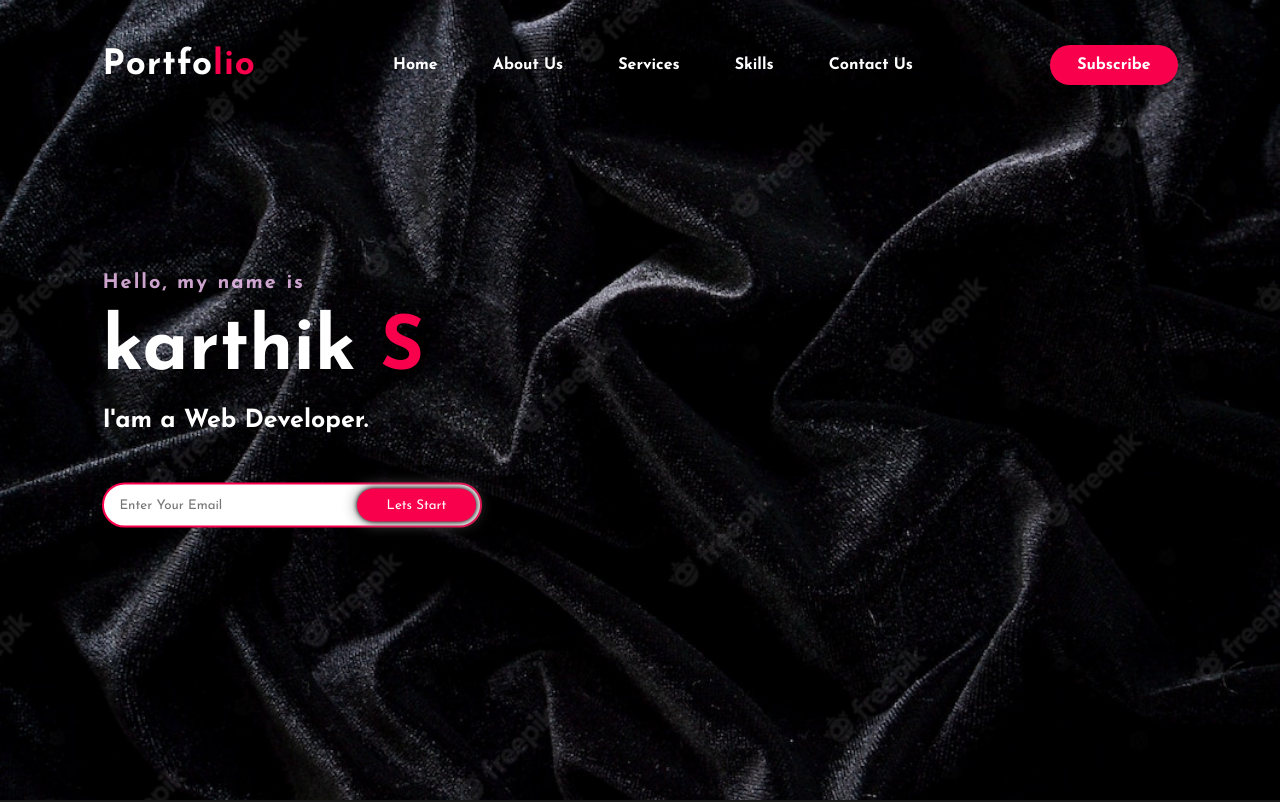
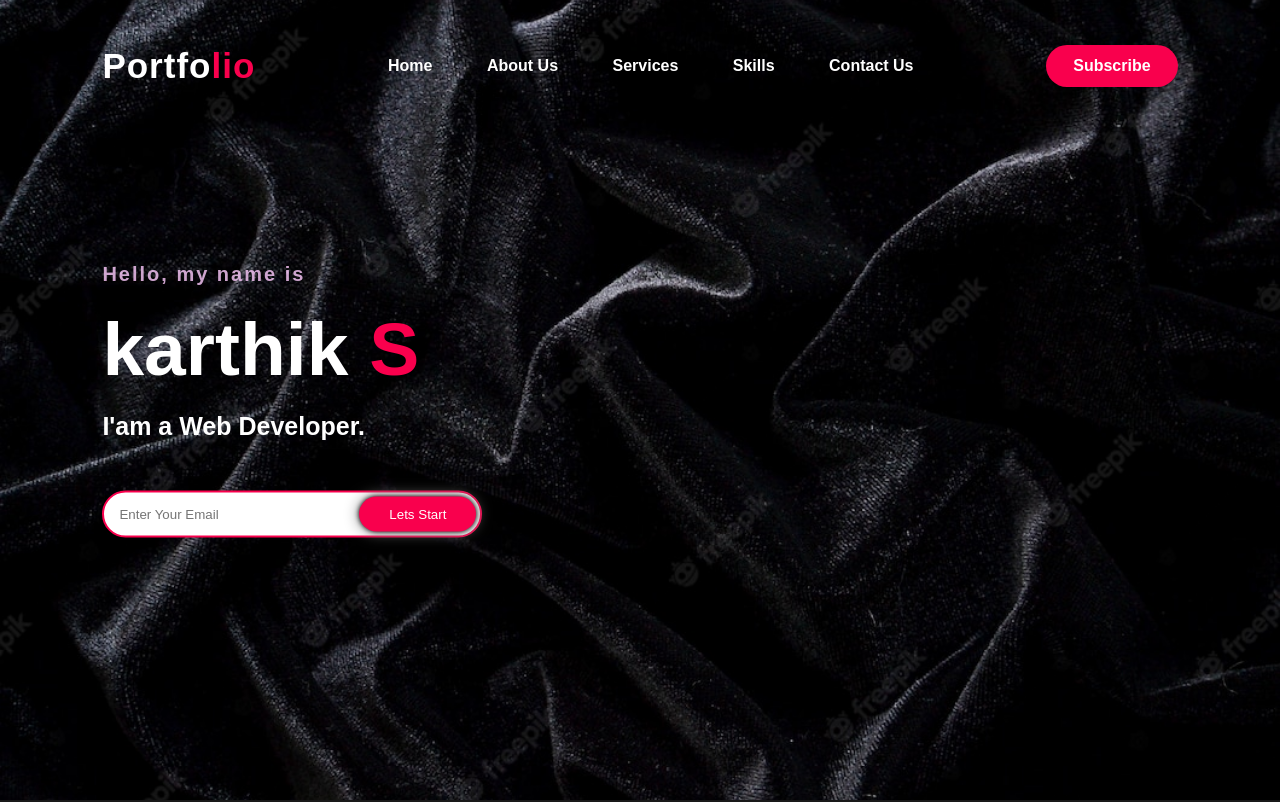
Before and after one commit to Jillukarthik/portfolio-webpage, a plain HTML site: page index.html in a window 1280 px wide. Shown: the top 802 px of the page. Drawn offline with Linux system fonts and the light colour scheme.

Commit message:
Update index.html

```diff
--- a/index.html
+++ b/index.html
@@ -3,12 +3,6 @@
 <head>
 	<title>Portfolio website</title>
 	<link rel="stylesheet" type="text/css" href="style.css">
-
-	<link rel="preconnect" href="https://fonts.gstatic.com">
-  <link href="https://fonts.googleapis.com/css2?family=Josefin+Sans:ital,wght@0,100;0,200;0,300;0,400;0,500;0,600;0,700;1,100;1,200;1,300;1,400;1,500;1,600;1,700&display=swap" rel="stylesheet">
-
-  <link rel="stylesheet" href="style.css"/>
-
 </head>
 <body>
 	<!----hero Section start---->
```
